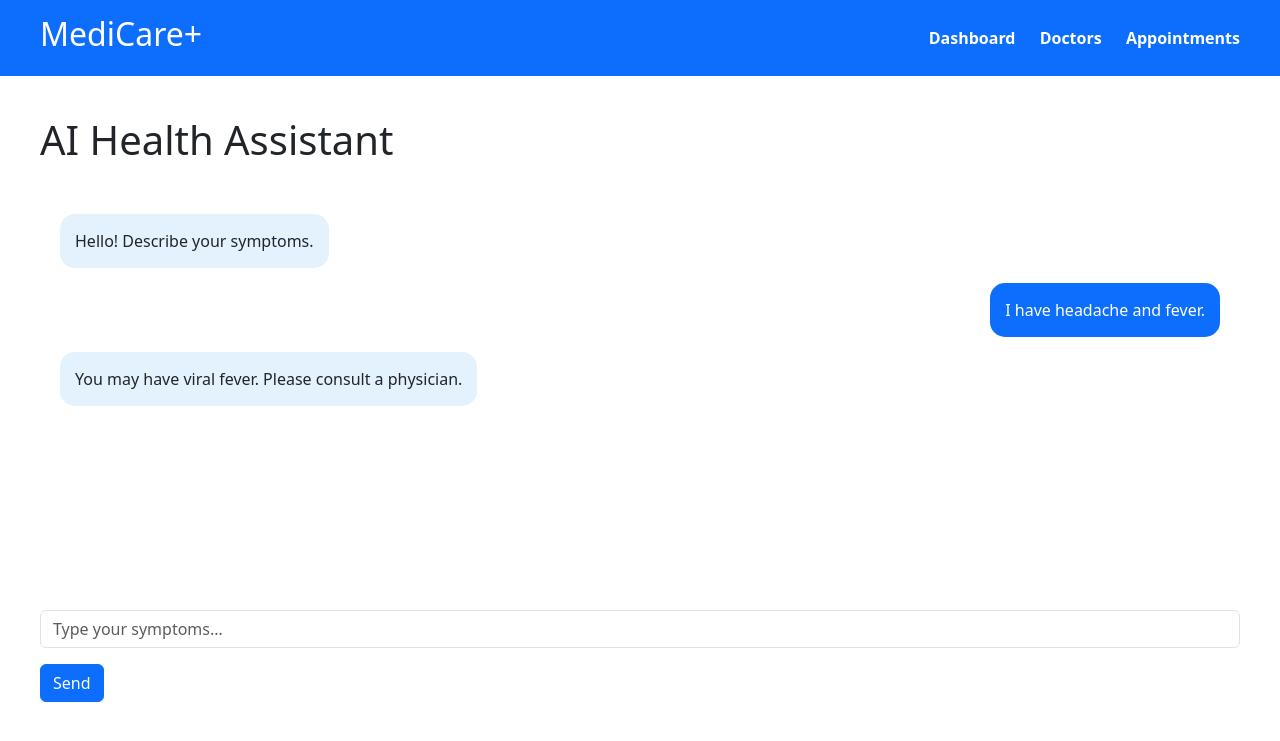
After one commit to Afrozedev05/MediCare-, a Flask app: page /chatbot in a window 1280 px wide. The commit adds this page. Shown: the top 741 px of the page. Run offline with Flask 3, Linux system fonts and the light colour scheme.

Commit message:
added features

```diff
--- a/app.py
+++ b/app.py
@@ -93,6 +93,18 @@ def emergency():
 def prescription():
     return render_template('prescription.html')
 
+# CHATBOT
+
+@app.route('/chatbot')
+def chatbot():
+    return render_template('chatbot.html')
+
+# VIDEO CONSULTATION
+
+@app.route('/video')
+def video():
+    return render_template('video.html')
+
 if __name__ == '__main__':
 
     with app.app_context():
--- a/static/css/style.css
+++ b/static/css/style.css
@@ -156,3 +156,80 @@ button:hover{
 .page-container h1{
   margin-bottom:30px;
 }
+
+/* CHATBOT */
+
+.chat-box{
+
+  background:white;
+  padding:20px;
+  border-radius:20px;
+  height:400px;
+  overflow-y:auto;
+}
+
+.bot-message{
+
+  background:#e3f2fd;
+  padding:15px;
+  border-radius:15px;
+  width:fit-content;
+  margin-bottom:15px;
+}
+
+.user-message{
+
+  background:#0d6efd;
+  color:white;
+  padding:15px;
+  border-radius:15px;
+  width:fit-content;
+  margin-left:auto;
+  margin-bottom:15px;
+}
+
+/* VIDEO CONSULTATION */
+
+.video-container{
+
+  display:flex;
+  gap:20px;
+  margin-top:30px;
+}
+
+.video-box{
+
+  flex:1;
+  height:350px;
+  background:black;
+  color:white;
+  display:flex;
+  justify-content:center;
+  align-items:center;
+  border-radius:20px;
+}
+
+.video-controls{
+
+  margin-top:30px;
+  display:flex;
+  gap:20px;
+  justify-content:center;
+}
+
+/* DARK MODE */
+
+.dark-mode{
+
+  background:#121212;
+  color:white;
+}
+
+.dark-mode .card-box,
+.dark-mode .doctor-card,
+.dark-mode .appointment-box,
+.dark-mode .record-card{
+
+  background:#1f1f1f;
+  color:white;
+}
--- a/static/js/script.js
+++ b/static/js/script.js
@@ -1 +1,7 @@
 console.log('Healthcare App Running');
+
+function toggleDarkMode(){
+
+  document.body.classList.toggle('dark-mode');
+
+}
--- /dev/null
+++ b/templates/chatbot.html
@@ -0,0 +1,66 @@
+<!DOCTYPE html>
+<html>
+
+<head>
+
+  <title>AI Health Assistant</title>
+
+  <link rel="stylesheet"
+  href="{{ url_for('static', filename='css/style.css') }}">
+
+  <link href="https://cdn.jsdelivr.net/npm/bootstrap@5.3.3/dist/css/bootstrap.min.css"
+  rel="stylesheet">
+
+</head>
+
+<body>
+
+<div class="navbar-custom">
+
+  <h2>MediCare+</h2>
+
+  <div>
+
+    <a href="/dashboard">Dashboard</a>
+
+    <a href="/doctors">Doctors</a>
+
+    <a href="/appointment">Appointments</a>
+
+  </div>
+
+</div>
+
+<div class="page-container">
+
+  <h1>AI Health Assistant</h1>
+
+  <div class="chat-box">
+
+    <div class="bot-message">
+      Hello! Describe your symptoms.
+    </div>
+
+    <div class="user-message">
+      I have headache and fever.
+    </div>
+
+    <div class="bot-message">
+      You may have viral fever. Please consult a physician.
+    </div>
+
+  </div>
+
+  <input type="text"
+  class="form-control mt-3"
+  placeholder="Type your symptoms...">
+
+  <button class="btn btn-primary mt-3">
+    Send
+  </button>
+
+</div>
+
+</body>
+
+</html>
```
Also changed, not shown: templates/dashboard.html (+14 -0 lines), templates/video.html (added, +51 -0 lines).
